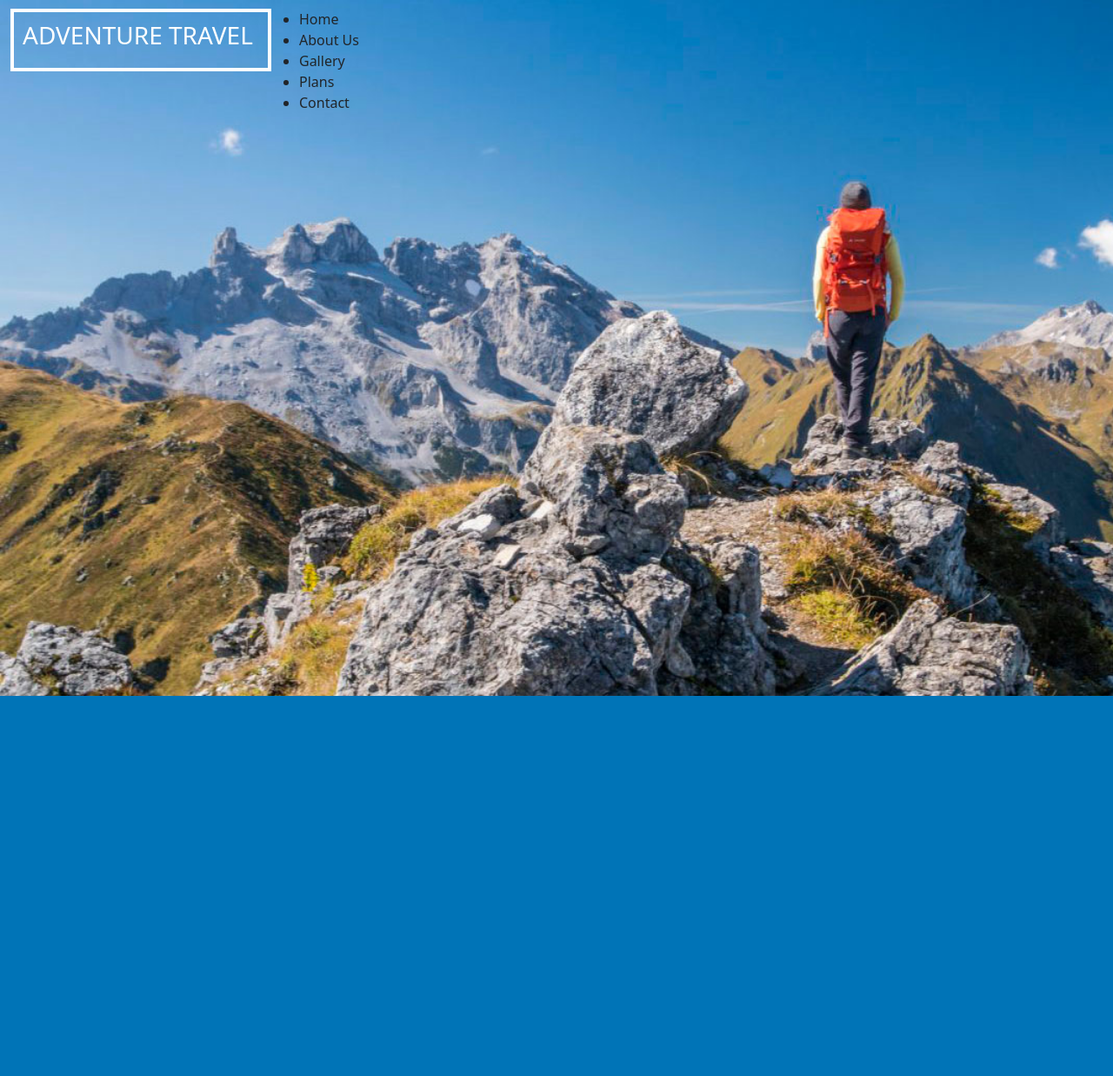
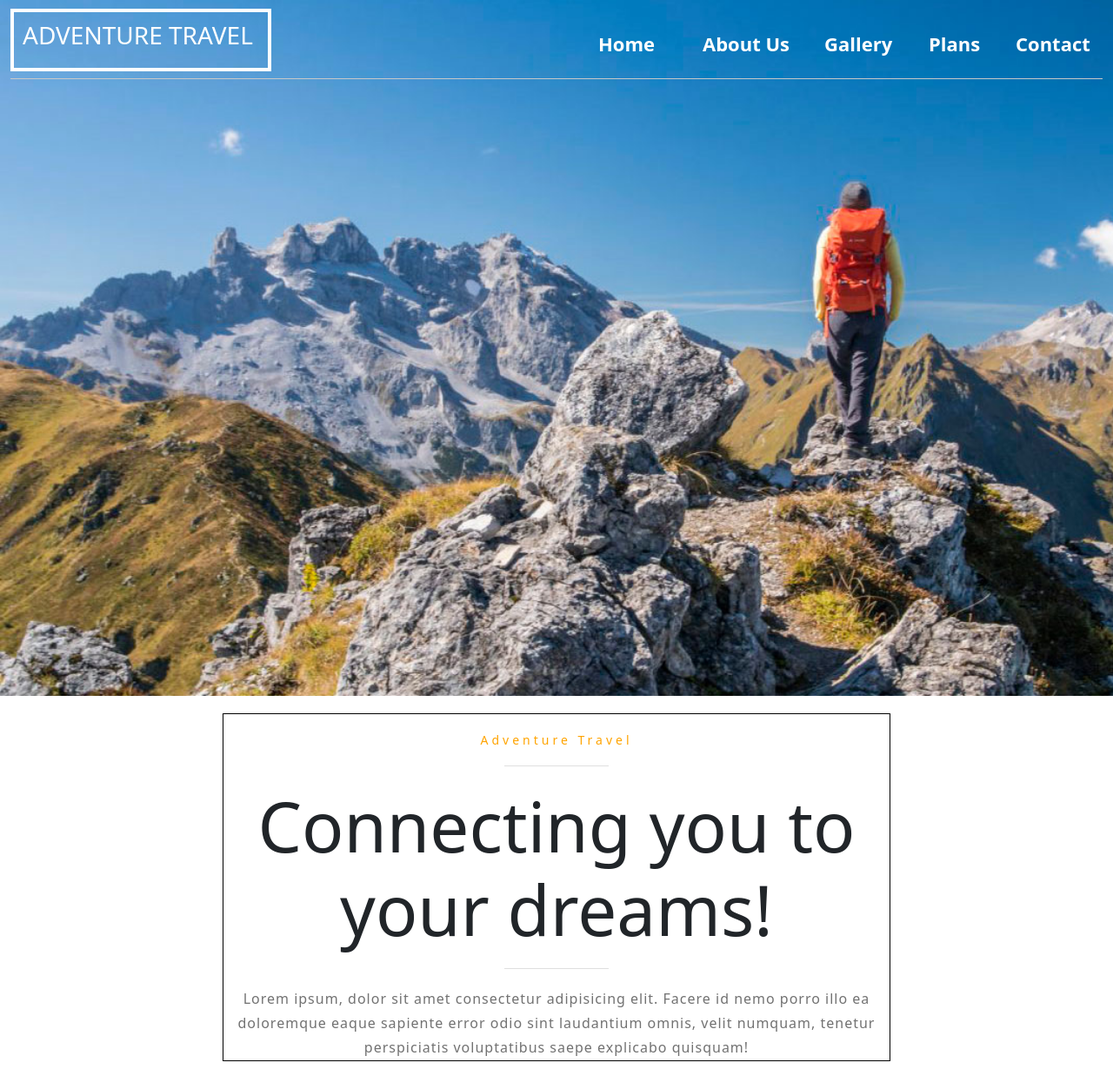
Before and after one commit to marceloalvess0/adventure, a Django app: page / in a window 1280 px wide. Shown: the top 1237 px of the page at 87% size. Before the commit the page ends 800 px from the top, so only its background shows below. Run offline with Django 4.2, Linux system fonts and the light colour scheme.

Commit message:
implementation in CSS and HTML

```diff
--- a/core/settings.py
+++ b/core/settings.py
@@ -36,6 +36,7 @@ INSTALLED_APPS = [
     'django.contrib.contenttypes',
     'django.contrib.sessions',
     'django.contrib.messages',
+    'livereload',
     'django.contrib.staticfiles',
     'home',
 ]
@@ -48,6 +49,7 @@ MIDDLEWARE = [
     'django.contrib.auth.middleware.AuthenticationMiddleware',
     'django.contrib.messages.middleware.MessageMiddleware',
     'django.middleware.clickjacking.XFrameOptionsMiddleware',
+    'livereload.middleware.LiveReloadScript',
 ]
 
 ROOT_URLCONF = 'core.urls'
--- a/home/static/home/css/style.css
+++ b/home/static/home/css/style.css
@@ -12,8 +12,8 @@ header {
 
 header div {
     padding-top: 10px;
-    display: grid; grid-template-columns: 300px 500px;
-    grid-template-rows: 80px;
+    display: grid; grid-template-columns: 300px 1fr;
+    grid-template-rows: 80px; border-bottom: 1px solid #c9c9c9;
 }
 
 header div h1 {
@@ -21,3 +21,109 @@ header div h1 {
     font-size: 28px; text-transform: uppercase;
     padding: 10px;
 }
+
+header div nav ul {
+    width: 100%; height: 100%; color: white; display: grid;
+    grid-template-columns: 120px 140px 120px 100px 100px;
+    font-size: 22px; font-weight: bold; list-style: none;
+    justify-content: flex-end; align-content: center;
+}
+
+main section {
+    width: 60%; height: 400px;
+    border: 1px solid black;
+    margin: 20px auto;
+}
+
+main section #div__h2_01 {
+    color: #ffa400;
+    letter-spacing: 4px;
+    padding-top: 22px;
+    text-align: center;
+    font-size: 14px;
+}
+
+main section #div__hr_01 {
+    width: 120px;
+    margin: 20px auto;
+    border: 0px;
+    border-top: 1px solid gray;
+}
+main section #div__h2_02 {
+    font-size: 5rem;
+    text-align: center;
+}
+
+main section hr {
+    width: 120px;
+    margin: 20px auto;
+    border: 0px;
+    border-top: 1px solid gray;
+}
+
+main section p {
+    text-align: center;
+    color: #727272;
+    letter-spacing: 1px;
+    line-height: 28px;
+}
+
+main article {
+    background: url(../image/imagem2.jpg);
+    background-size: cover;
+    width: 100vw;
+    height: 100vh;
+    padding-top: 6%;
+}
+
+main article div {
+    width: 60%; height: 400px;
+    border: 4px solid white;
+    margin: 40px auto 20px auto;
+}
+
+main article #div__h2_03 {
+    color: #ffa400;
+    letter-spacing: 4px;
+    padding-top: 22px;
+    text-align: center;
+    font-size: 14px;
+}
+
+main article div #div__hr_01 {
+    width: 500px;
+    margin: 20px auto;
+    border-top: 1px solid white;
+}
+
+main article #div__h2_04 {
+    font-size: 5rem;
+    text-align: center;
+    color: wheat;
+    text-shadow: 5px 5px 10px black;
+}
+
+main article div hr {
+    width: 120px;
+    margin: 20px auto;
+    border-top: 1px solid white;
+}
+
+main article div p {
+    text-align: center;
+    color: white;
+    letter-spacing: 1px;
+    line-height: 28px;
+    text-shadow: 2px 2px black;
+}
+
+address {
+    margin: 40px auto;
+}
+
+address .col {
+    border: 2px solid black;
+    height: 100px;
+    padding: 10%;
+    text-align: center;
+}
--- a/home/templates/home/home.html
+++ b/home/templates/home/home.html
@@ -24,5 +24,37 @@
             </nav>
         </div>
     </header>
+    <main>
+        <section>
+            <div>
+                <h2 id="div__h2_01"> Adventure Travel</h2>
+                <hr id="div__hr_01">
+                <h2 id="div__h2_02">Connecting you to your dreams!</h2>
+                <hr>
+                <p>Lorem ipsum, dolor sit amet consectetur adipisicing elit. Facere id nemo porro illo ea doloremque eaque sapiente error odio sint laudantium omnis, velit numquam, tenetur perspiciatis voluptatibus saepe explicabo quisquam!</p>
+            </div>
+        </section>
+        <article>
+            <div>
+                <h2 id="div__h2_03"> Active People</h2>
+                <hr id="div__hr_01">
+                <h2 id="div__h2_04">who we are?</h2>
+                <hr>
+                    <p>Lorem ipsum, dolor sit amet consectetur adipisicing elit. Facere id nemo porro illo ea doloremque eaque sapiente error odio sint laudantium omnis, velit numquam, tenetur perspiciatis voluptatibus saepe explicabo quisquam!</p>
+            </div>
+        </article>
+    </main>
+    <address class="container">
+        <div class="row">
+            <div class="col">
+                <h3>E-MAIL</h3>
+                <span>contact@adventuretravel.com</span>
+            </div>
+            <div class="col">
+                <h3>PHONES</h3>
+                <span>(14)9 9999.8888|(14)9 9898.8787</span>
+            </div>
+        </div>
+    </address>
 </body>
 </html>
```
Also changed, not shown: 1 other file.
